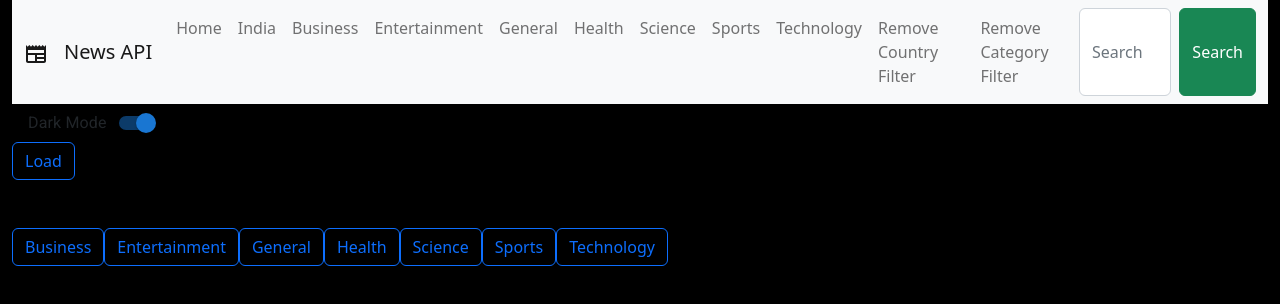
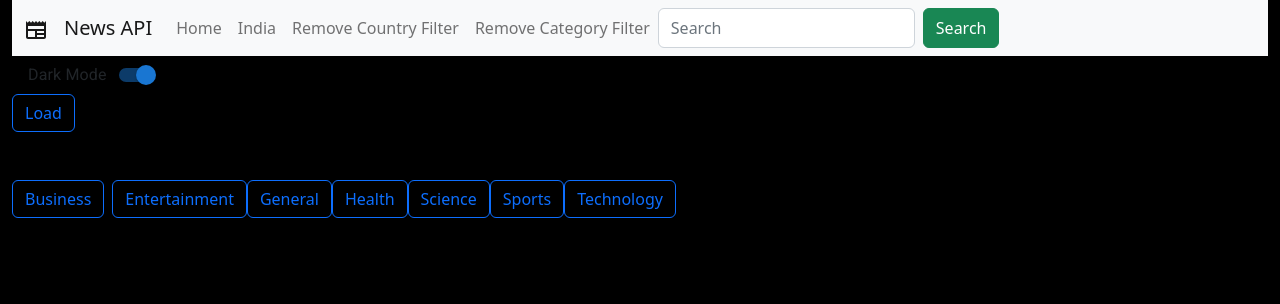
Before and after one commit to AmuthesWaran/News-API-Explore, a React (Create React App) app: page / in a window 1280 px wide. Shown: the top 304 px of the page. Built offline with nearby package versions, Linux system fonts and the light colour scheme.

Commit message:
code clean up 1

```diff
--- a/src/components/Dashboard.css
+++ b/src/components/Dashboard.css
@@ -1,4 +1,4 @@
-#styled-select select {
+/* #styled-select select {
     background: transparent;
     width: 260px;
     padding: 5px;
@@ -14,4 +14,4 @@
     border: none;
     text-indent: 0.01px;
     text-overflow: '';
-}
+} */
--- a/src/components/Dashboard.jsx
+++ b/src/components/Dashboard.jsx
@@ -56,30 +56,11 @@ const Dashboard = () => {
         // change background color with a random color
         document.body.style.background = mode;
     });
-    // console.log(searchText);
-    // var date = "2022-09-30T11:49:49Z"
-    // date.search("T")
-    // var exdate = date.substring(0, date.search("T"))
-    // console.log(exdate);
-
-
-    // .substring(0, news.publishedAt.search("T"))
-
-    // console.log(category);
-    // console.log(news);
 
     const LoadNews = async () => {
 
-        setVariantColorBus('outline-primary')
-        setVariantColorEnt('outline-primary')
-        setVariantColorGen('outline-primary')
-        setVariantColorHea('outline-primary')
-        setVariantColorSci('outline-primary')
-        setVariantColorSpo('outline-primary')
-        setVariantColorTec('outline-primary')
-
         var url = `https://newsapi.org/v2/top-headlines?${country}${category}${searchText}apiKey=dbaefe94344341b6b68c526c4070fe6f`
-        // console.log(url);
+        console.log(url);
         await axios.get(url)
             .then(response => {
                 // console.log(response.data.articles);
@@ -96,16 +77,6 @@ const Dashboard = () => {
 
 
     }
-    // console.log(news[0].source.name);
-
-    // function toTitleCase(str) {
-    //     return str.replace(
-    //         /\b\w+/g,
-    //         function (txt) {
-    //             return txt.charAt(0).toUpperCase() + txt.substr(1).toLowerCase();
-    //         }
-    //     );
-    // }
 
     const readLater = (newCard) => {
         axios
@@ -129,7 +100,7 @@ const Dashboard = () => {
 
     return (
 
-        <Container fluid >
+        <Container fluid>
             <Navbar bg="light" expand="lg">
                 <Container fluid >
                     <Navbar.Brand>
@@ -142,15 +113,15 @@ const Dashboard = () => {
                         <Nav className="justify-content-end" style={{ maxHeight: '100px' }} navbarScroll >
                             <Nav.Link>Home</Nav.Link>
                             <Nav.Link onClick={(e) => setCountry(`country=in&`)} >India</Nav.Link>
-                            {/* <Nav.Link onClick={(e) => setCountry(``)} >Remove Country Filter</Nav.Link> */}
-                            {/* <Nav.Link onClick={(e) => setCategory(``)} >Trending</Nav.Link> */}
+                            {/* <Nav.Link onClick={(e) => setCountry(``)} >Remove Country Filter</Nav.Link>
+                            <Nav.Link onClick={(e) => setCategory(``)} >Trending</Nav.Link>
                             <Nav.Link onClick={(e) => setCategory(`category=business&`)} >Business</Nav.Link>
                             <Nav.Link onClick={(e) => setCategory(`category=entertainment&`)} >Entertainment</Nav.Link>
                             <Nav.Link onClick={(e) => setCategory(`category=general&`)} >General</Nav.Link>
                             <Nav.Link onClick={(e) => setCategory(`category=health&`)} >Health</Nav.Link>
                             <Nav.Link onClick={(e) => setCategory(`category=science&`)} >Science</Nav.Link>
                             <Nav.Link onClick={(e) => setCategory(`category=sports&`)} >Sports</Nav.Link>
-                            <Nav.Link onClick={(e) => setCategory(`category=technology&`)} >Technology</Nav.Link>
+                            <Nav.Link onClick={(e) => setCategory(`category=technology&`)} >Technology</Nav.Link> */}
                             <Nav.Link onClick={(e) => setCountry(``)} >Remove Country Filter</Nav.Link>
                             <Nav.Link onClick={(e) => setCategory(``)} >Remove Category Filter</Nav.Link>
                             <Form className="d-flex">
@@ -176,42 +147,17 @@ const Dashboard = () => {
                 labelPlacement="start"
             />
             <br />
-            {/* <Button variant="outline-primary" startIcon={<CachedIcon />} onClick={LoadNews} > */}
             <Button variant="outline-primary" onClick={LoadNews} >
                 Load
             </Button>
             <br />
             <br />
 
-            {/* <Row>
-                <Col>
-                    <Form.Select aria-label="Default select example">
-                        {categoryList.map((list, i) => {
-
-
-                            return <option value={list} key={i} onChange={filterNews()} >{toTitleCase(list)}</option>
-                        })}
-                    </Form.Select>
-                </Col>
-                <Col>
-                </Col>
-                <Col>
-                </Col>
-                <Col>
-                </Col>
-                <Col>
-                </Col>
-                <Col>
-                </Col>
-                <Col>
-                </Col>
-
-
-            </Row> */}
             <br />
 
-            <Button variant={variantColorBus} onClick={() => {
+            <Button className='me-2' variant={variantColorBus} onClick={() => {
                 setCategory(`category=business&`)
+                LoadNews()
                 setVariantColorBus('primary')
                 setVariantColorEnt('outline-primary')
                 setVariantColorGen('outline-primary')
@@ -219,8 +165,8 @@ const Dashboard = () => {
                 setVariantColorSci('outline-primary')
                 setVariantColorSpo('outline-primary')
                 setVariantColorTec('outline-primary')
-                LoadNews()
             }} >Business</Button>
+
             <Button variant={variantColorEnt} onClick={() => {
                 setCategory(`category=entertainment&`)
                 setVariantColorEnt('primary')
@@ -232,6 +178,7 @@ const Dashboard = () => {
                 setVariantColorTec('outline-primary')
                 LoadNews()
             }} >Entertainment</Button>
+
             <Button variant={variantColorGen} onClick={() => {
                 setCategory(`category=general&`)
                 setVariantColorGen('primary')
@@ -243,6 +190,7 @@ const Dashboard = () => {
                 setVariantColorTec('outline-primary')
                 LoadNews()
             }} >General</Button>
+
             <Button variant={variantColorHea} onClick={() => {
                 setCategory(`category=health&`)
                 setVariantColorHea('primary')
@@ -254,6 +202,7 @@ const Dashboard = () => {
                 setVariantColorTec('outline-primary')
                 LoadNews()
             }} >Health</Button>
+
             <Button variant={variantColorSci} onClick={() => {
                 setCategory(`category=science&`)
                 setVariantColorSci('primary')
@@ -265,6 +214,7 @@ const Dashboard = () => {
                 setVariantColorTec('outline-primary')
                 LoadNews()
             }} >Science</Button>
+
             <Button variant={variantColorSpo} onClick={() => {
                 setCategory(`category=sports&`)
                 setVariantColorSpo('primary')
@@ -276,6 +226,7 @@ const Dashboard = () => {
                 setVariantColorTec('outline-primary')
                 LoadNews()
             }}>Sports</Button>
+
             <Button variant={variantColorTec} onClick={() => {
                 setCategory(`category=technology&`)
                 setVariantColorTec('primary')
@@ -287,13 +238,6 @@ const Dashboard = () => {
                 setVariantColorSpo('outline-primary')
                 LoadNews()
             }}>Technology</Button>
-
-
-
-
-
-
-
 
             <Container fluid>
                 <Row>
@@ -314,8 +258,6 @@ const Dashboard = () => {
 
                             />
                         </Col>
-
-
                     ))}
 
 
```
Also changed, not shown: src/components/DisplayCard.jsx (+1 -8 lines).
